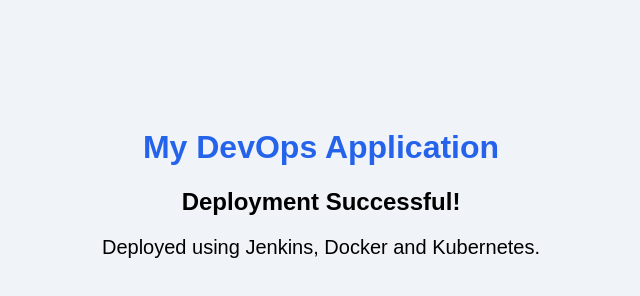
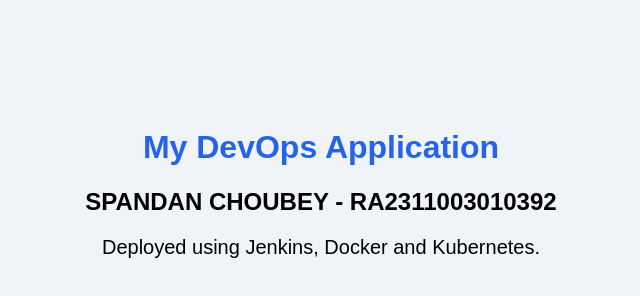
Before and after one commit to Spandanchoubey9/Assignment-7, a plain HTML site: page index.html in a window 1280 px wide. Shown: the whole page, without its empty margins (319-959 px from the left). Drawn offline with Linux system fonts and the light colour scheme.

Commit message:
Change website

```diff
--- a/index.html
+++ b/index.html
@@ -20,7 +20,7 @@
 </head>
 <body>
     <h1>My DevOps Application</h1>
-    <h2>Deployment Successful!</h2>
+    <h2>SPANDAN CHOUBEY - RA2311003010392</h2>
     <p>Deployed using Jenkins, Docker and Kubernetes.</p>
 </body>
 </html>
```
